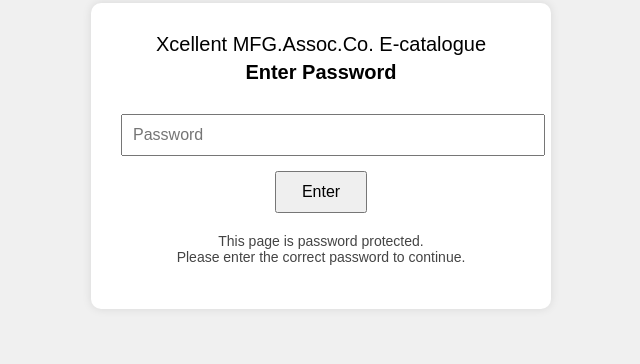
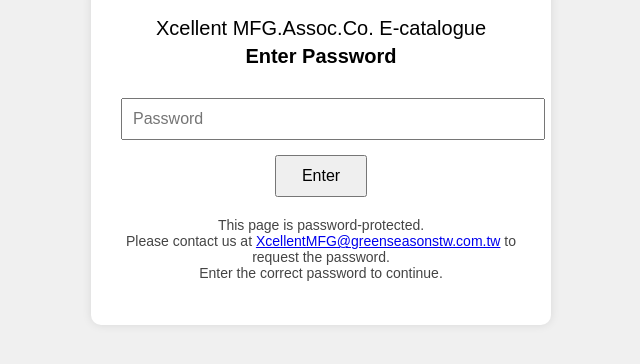
Before and after one commit to davewu0216/Password-Page, a plain HTML site: page index.html in a window 1280 px wide. Shown: the part 318-682 px from the top of the page, without its empty margins (319-959 px from the left). Drawn offline with Linux system fonts and the light colour scheme.

Commit message:
Update index.html

```diff
--- a/index.html
+++ b/index.html
@@ -75,8 +75,13 @@
     <input type="password" id="password" placeholder="Password" />
     <br />
     <button onclick="checkPassword()">Enter</button>
-    <p>This page is password protected. <br>
-      Please enter the correct password to continue.</p>
+    <p>
+      This page is password-protected.<br>
+      Please contact us at
+      <a href="mailto:XcellentMFG@greenseasonstw.com.tw">XcellentMFG@greenseasonstw.com.tw</a>
+      to request the password.<br>
+      Enter the correct password to continue.
+    </p>
   </div>
 </body>
 </html>
```
